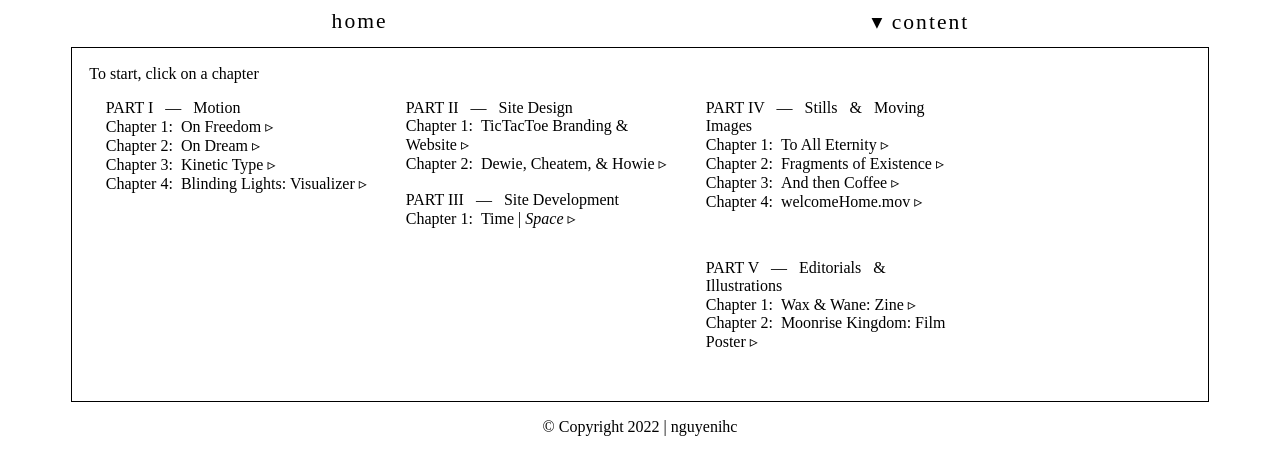
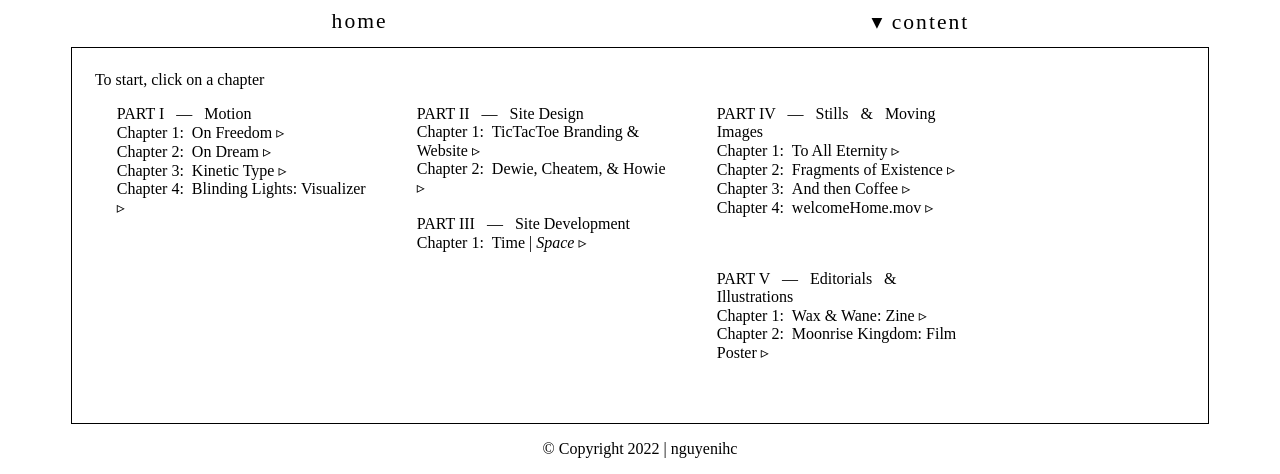
Before and after one commit to nguyenihc/nguyenihc.github.io, a plain HTML site: page work.html in a window 1280 px wide. Shown: the part 357-831 px from the top of the page. Before the commit the page ends 809 px from the top, so only its background shows below. Drawn offline with Linux system fonts and the light colour scheme.

Commit message:
Add files via upload

```diff
--- a/css/styles.css
+++ b/css/styles.css
@@ -64,7 +64,7 @@ nav {
 .content {
     margin: 30px 0 0 0;
     display: block;
-    padding: 1.5%;
+    padding: 2%;
     border: solid 1px;
 }
 
@@ -73,7 +73,7 @@ nav {
     float: left;
     width: 25%;
     min-width: 300px;
-    padding: 0 1.5%; // bottom left right top
+    padding: 0 1%; // bottom left right top
 }
 
 .content a:hover{
@@ -89,7 +89,7 @@ nav {
     float: left;
     width: 25%;
     min-width: 300px;
-    padding: 0 1.5% 1.5% 1.5%;
+    padding: 0 2% 2% 2%;
 
 
 }
@@ -222,6 +222,3 @@ font-family: inherit;
     margin-left: -8px;
     text-align: center;
 }
-
-.bgImage {
-}
```
